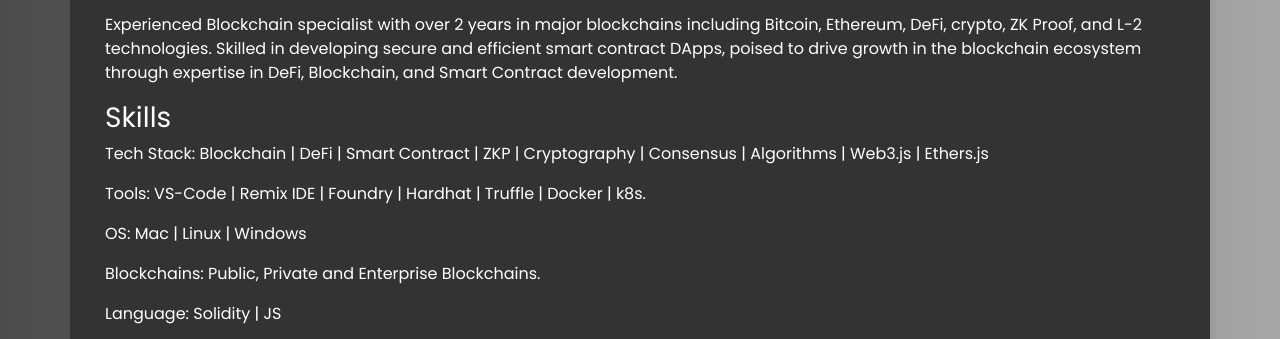
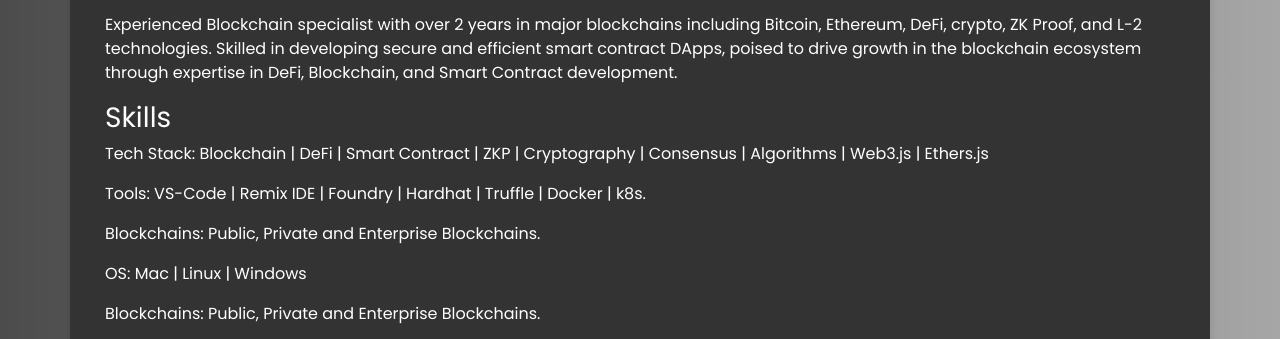
Before and after one commit to vigneshbalu96/Git_Portfolio, a plain HTML site: page contact.html in a window 1280 px wide. Shown: the part 431-770 px from the top of the page. Drawn offline with Linux system fonts and the light colour scheme.

Commit message:
updated resume

```diff
--- a/contact.html
+++ b/contact.html
@@ -201,6 +201,7 @@
                 <h3>Skills</h3>
                 <p>Tech Stack: Blockchain | DeFi | Smart Contract | ZKP | Cryptography | Consensus | Algorithms | Web3.js | Ethers.js</p>
                 <p>Tools: VS-Code | Remix IDE | Foundry | Hardhat | Truffle | Docker | k8s.</p>
+                <p>Blockchains: Public, Private and Enterprise Blockchains.</p>
                 <p>OS: Mac | Linux | Windows</p>
                 <p>Blockchains: Public, Private and Enterprise Blockchains.</p>
                 <p>Language: Solidity | JS</p>
```
